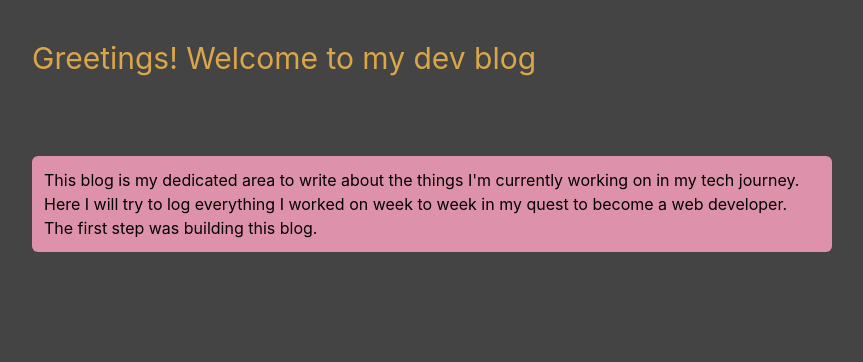
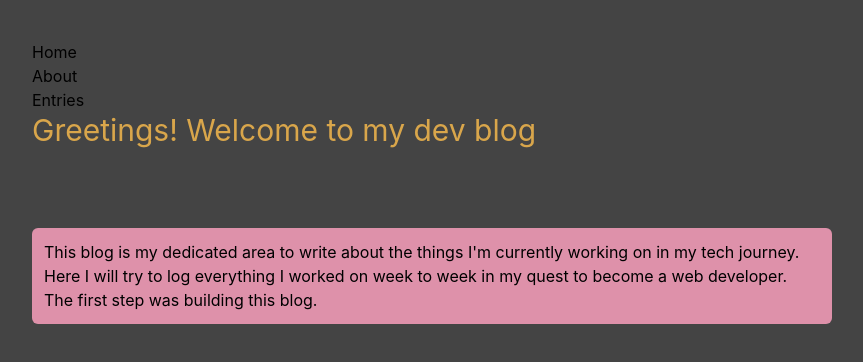
Before and after one commit to sevrinn/my-blog, a React (Create React App) app in the folder client/: page / in a window 1280 px wide. Shown: the top 362 px of the page, without its empty margins (8-871 px from the left). Built offline with nearby package versions, Linux system fonts and the light colour scheme.

Commit message:
added navbar and routing

```diff
--- a/client/package.json
+++ b/client/package.json
@@ -8,6 +8,7 @@
     "@testing-library/user-event": "^13.5.0",
     "react": "^17.0.2",
     "react-dom": "^17.0.2",
+    "react-router-dom": "^6.2.1",
     "react-scripts": "5.0.0",
     "web-vitals": "^2.1.4"
   },
--- a/client/src/App.js
+++ b/client/src/App.js
@@ -1,12 +1,25 @@
 import HomePage from './pages/HomePage'
+import AboutPage from './pages/AboutPage'
+import ArticlePage from './pages/ArticlePage'
+import ArticlesListPage from './pages/ArticlesListPage'
+import NavBar from './NavBar'
+import { BrowserRouter as Router, Routes, Route } from 'react-router-dom'
 import './App.css'
 
 function App() {
   const appStyles = 'p-10 bg-sevGrey h-screen'
   return (
-    <div className={appStyles}>
-      <HomePage />
-    </div>
+    <Router>
+      <div className={appStyles}>
+        <NavBar />
+        <Routes>
+          <Route path='/' element={<HomePage />} exact />
+          <Route path='/about' element={<AboutPage />} exact />
+          <Route path='/articles-list' element={<ArticlesListPage />} exact />
+          <Route path='/article' element={<ArticlePage />} exact />
+        </Routes>
+      </div>
+    </Router>
   )
 }
 
--- /dev/null
+++ b/client/src/NavBar.js
@@ -0,0 +1,22 @@
+import React from 'react'
+import { Link } from 'react-router-dom'
+
+const NavBar = () => {
+  return (
+    <nav>
+      <ul>
+        <li>
+          <Link to='/'>Home</Link>
+        </li>
+        <li>
+          <Link to='/about'>About</Link>
+        </li>
+        <li>
+          <Link to='/articles-list'>Entries</Link>
+        </li>
+      </ul>
+    </nav>
+  )
+}
+
+export default NavBar
```
Also changed, not shown: 1 other file (tests, documents, lock files or other folders).
